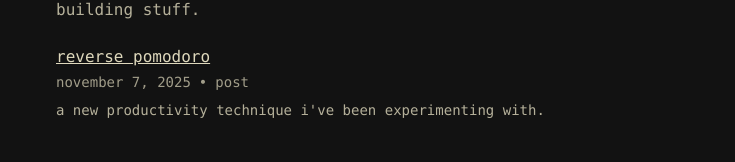
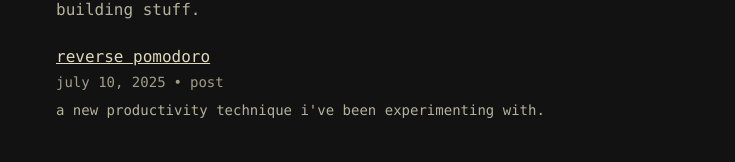
Before and after one commit to axdrsh/www, a Next.js app: page /devlog in a window 1280 px wide. Shown: the part 174-336 px from the top of the page, without its empty margins (272-1007 px from the left). Built offline with nearby package versions, Linux system fonts and the light colour scheme.

Commit message:
Update page.tsx

```diff
--- a/src/app/devlog/page.tsx
+++ b/src/app/devlog/page.tsx
@@ -12,7 +12,7 @@ const devlogEntries: DevlogEntry[] = [
   {
     slug: "reverse-pomodoro",
     title: "reverse pomodoro",
-    date: "november 7, 2025",
+    date: "july 10, 2025",
     type: "post",
     description: "a new productivity technique i've been experimenting with.",
   },
```
